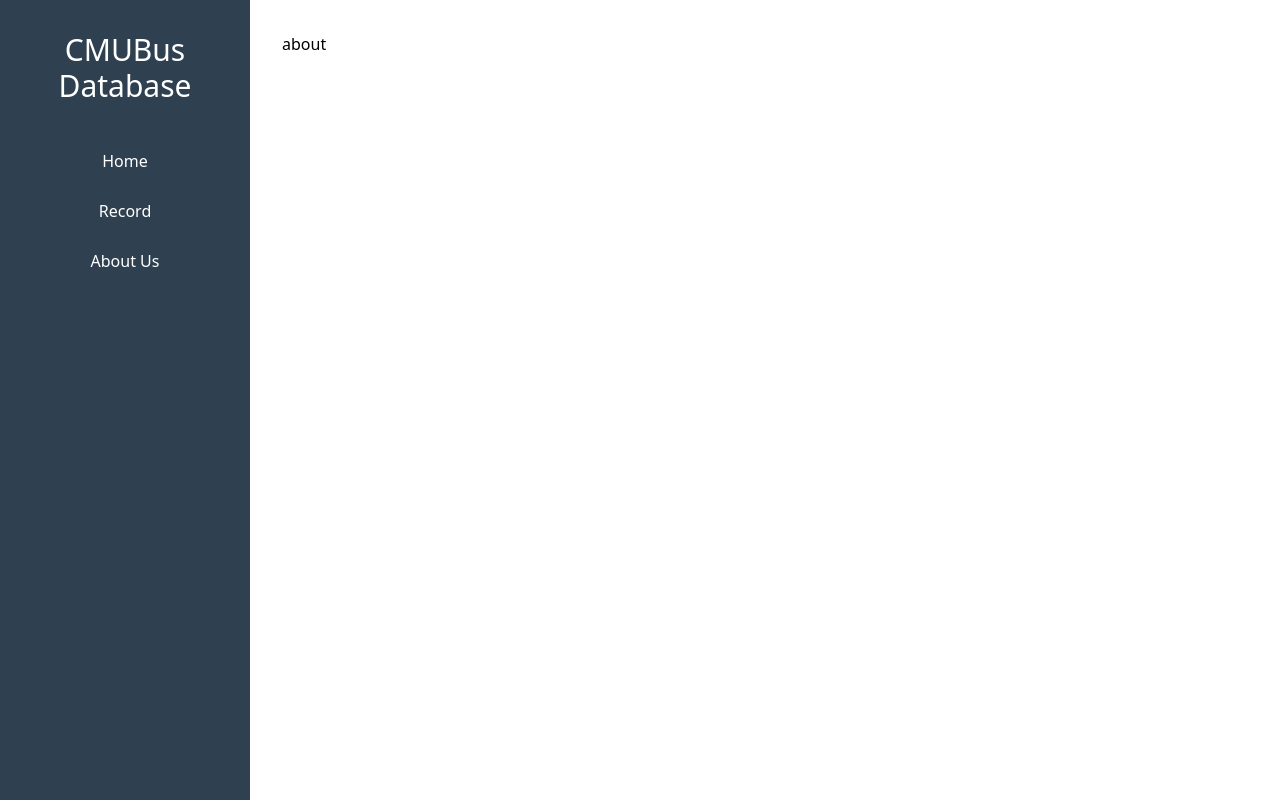
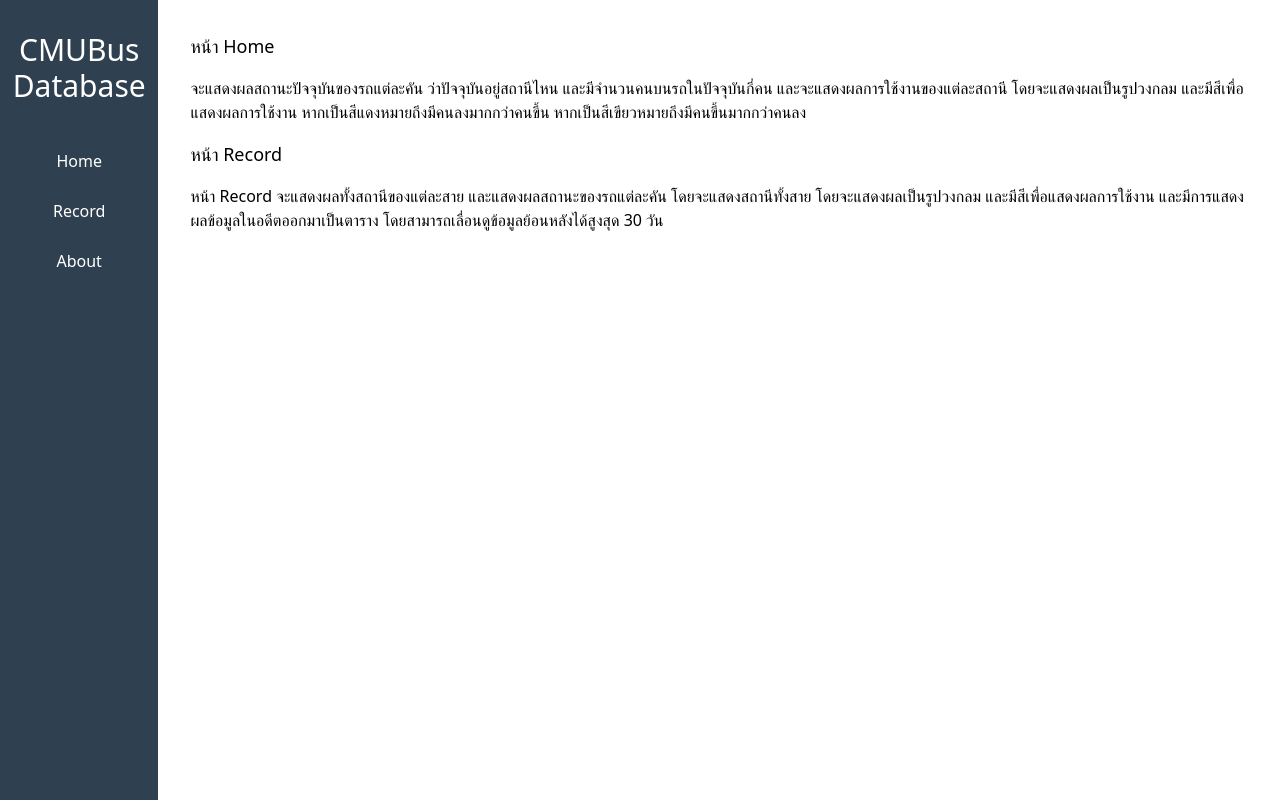
Before and after one commit to DifficultIV/261492-Occupancy-monitoring, a React (Create React App) app in the folder react-app/: page /about in a window 1280 px wide. Shown: the top 800 px of the page. Built offline with nearby package versions, Linux system fonts and the light colour scheme.

Commit message:
add about information

```diff
--- a/react-app/src/components/SidebarList.js
+++ b/react-app/src/components/SidebarList.js
@@ -10,7 +10,7 @@
         link: "/record"
     },
     {
-        title: "About Us",
+        title: "About",
         link: "/about"
     },
 ]
--- a/react-app/src/pages/About.js
+++ b/react-app/src/pages/About.js
@@ -3,12 +3,25 @@
 function About() {
     return (
         <>
-    <div className='flex'>
-        <Sidebar/>
-        <h1 className='m-8'>about</h1>
+            <div className='flex'>
+                <Sidebar />
+                {/* <h1 className='m-8'>เว็บไซต์นี้จัดทำขึ้นเพื่อโครงงาน</h1> */}
+                <div className='m-8'>
+                    <h1 className='text-lg'>
+                        หน้า Home
+                    </h1>
+                    <p className='text-wrap mt-4'>จะแสดงผลสถานะปัจจุบันของรถแต่ละคัน ว่าปัจจุบันอยู่สถานีไหน และมีจำนวนคนบนรถในปัจจุบันกี่คน
+                        และจะแสดงผลการใช้งานของแต่ละสถานี โดยจะแสดงผลเป็นรูปวงกลม และมีสีเพื่อแสดงผลการใช้งาน หากเป็นสีแดงหมายถึงมีคนลงมากกว่าคนขึ้น
+                        หากเป็นสีเขียวหมายถึงมีคนขึ้นมากกว่าคนลง</p>
+                    <h1 className='text-lg mt-4'>
+                        หน้า Record
+                    </h1>
+                    <h1 className='mt-4'>หน้า Record จะแสดงผลทั้งสถานีของแต่ละสาย และแสดงผลสถานะของรถแต่ละคัน โดยจะแสดงสถานีทั้งสาย โดยจะแสดงผลเป็นรูปวงกลม และมีสีเพื่อแสดงผลการใช้งาน
+                        และมีการแสดงผลข้อมูลในอดีตออกมาเป็นตาราง โดยสามารถเลื่อนดูข้อมูลย้อนหลังได้สูงสุด 30 วัน</h1>
+                </div>
 
-    </div>
-    </>
+            </div>
+        </>
     )
 }
 
--- a/react-app/src/pages/Home.js
+++ b/react-app/src/pages/Home.js
@@ -47,7 +47,6 @@
                         <div className='border-4 rounded-md flex-col justify-between w-auto h-fit bg-gray-200 m-8'>สถานีที่ 2</div>
                         <div className='border-4 rounded-md flex-col justify-between w-auto h-fit bg-gray-200 m-8'>8/12</div>
                     </div> */}
-                </div>
                     <div>
                         <div className='flex-col justify-between w-auto h-fit m-8'>การใช้งานแต่ละสถานี</div>
                         <div className='grid grid-cols-4 gap-y-12'>
@@ -61,6 +60,8 @@
                             }
                         </div>
                     </div>
+                </div>
+
 
 
             </div>
```
Lines whose indentation alone changed are shown as unchanged.
